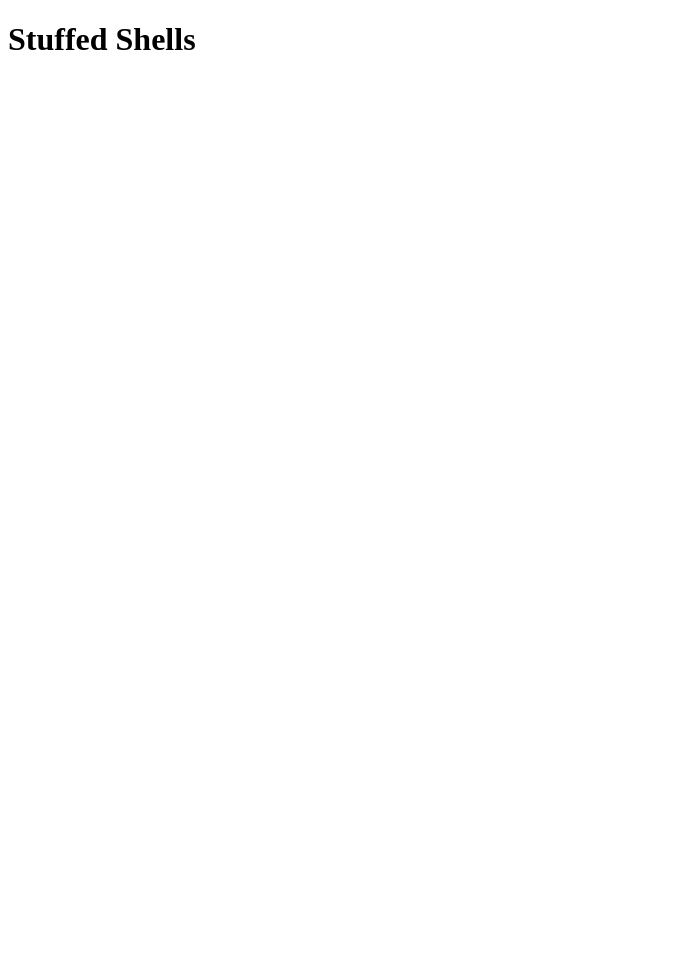
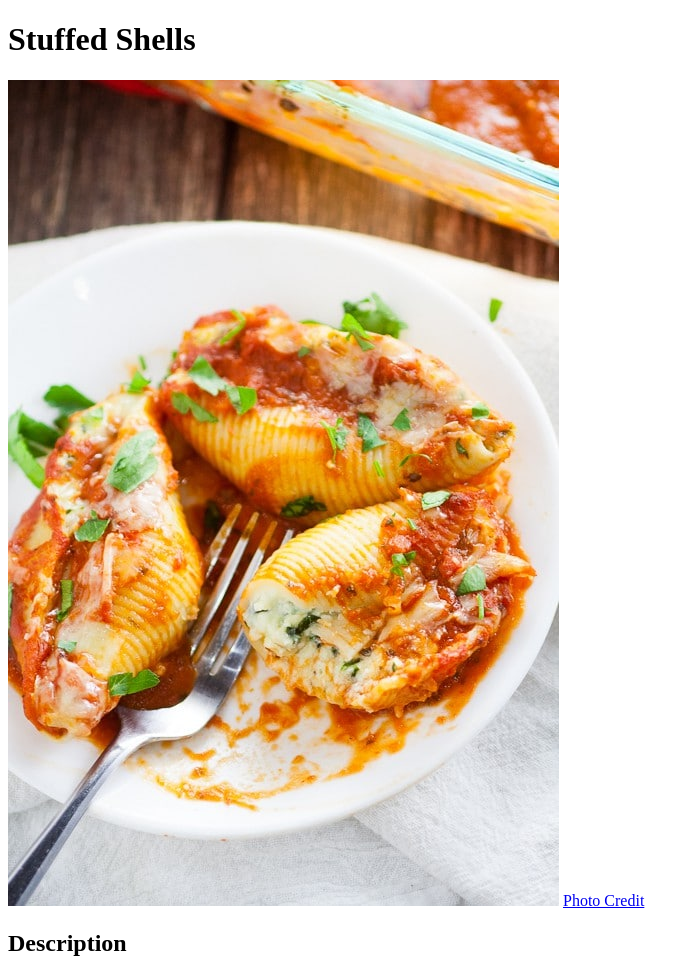
Before and after one commit to johnnycached/odin-recipes, a plain HTML site: page recipes/stuffed-shells.html in a window 1280 px wide. Shown: the whole page, without its empty margins (0-698 px from the left). Before the commit the page ends 800 px from the top, so only its background shows below. Drawn offline with Linux system fonts and the light colour scheme.

Commit message:
Add stuffed-shells.jpg to page and link for photo credit

```diff
--- a/recipes/stuffed-shells.html
+++ b/recipes/stuffed-shells.html
@@ -7,5 +7,9 @@
 </head>
 <body>
     <h1>Stuffed Shells</h1>
+    <img src="../img/stuffed-shells.jpg">
+    <a href="https://www.thegraciouswife.com/5-cheese-stuffed-shells/" target="_blank" rel="noopener noreferrer">Photo Credit</a>
+
+    <h2>Description</h2>
 </body>
 </html>
```
Also changed, not shown: img/stuffed-shells.jpg (added).
